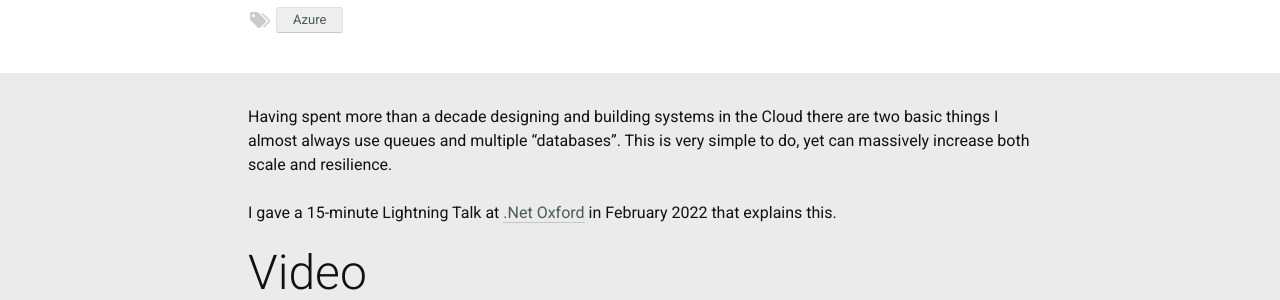
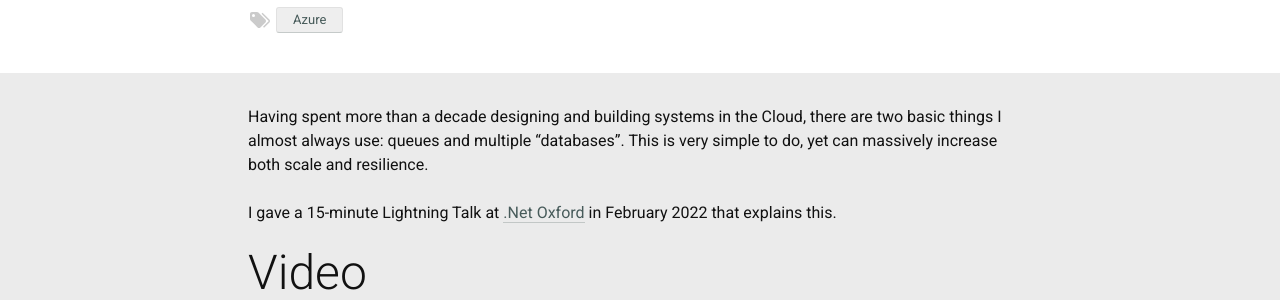
Before and after one commit to flytzen/blog, a Jekyll site: the page built from _posts/2022-02-20-designing-for-scale-in-the-cloud.md, in a window 1280 px wide and 900 px high. Shown: the part 233-533 px from the top of the window. Built offline with Jekyll 4.4.1, drawn with Linux system fonts in a browser that asks for light colours; comment, search, counter and statistics services are not loaded.

Commit message:
Fixed grammar

```diff
--- a/_posts/2022-02-20-designing-for-scale-in-the-cloud.md
+++ b/_posts/2022-02-20-designing-for-scale-in-the-cloud.md
@@ -7,7 +7,7 @@ tags: Azure
 modified_time: '2022-02-20'
 excerpt: 15 minutes to teach two tips on how to improve scale and resilience in the cloud.
 ---
-Having spent more than a decade designing and building systems in the Cloud there are two basic things I almost always use queues and multiple "databases". This is very simple to do, yet can massively increase both scale and resilience.
+Having spent more than a decade designing and building systems in the Cloud, there are two basic things I almost always use: queues and multiple "databases". This is very simple to do, yet can massively increase both scale and resilience.
 
 I gave a 15-minute Lightning Talk at [.Net Oxford](https://www.dotnetoxford.com/posts/2022-02-lightning-talks) in February 2022 that explains this.
 
```
Also changed, not shown: 2 other files.
